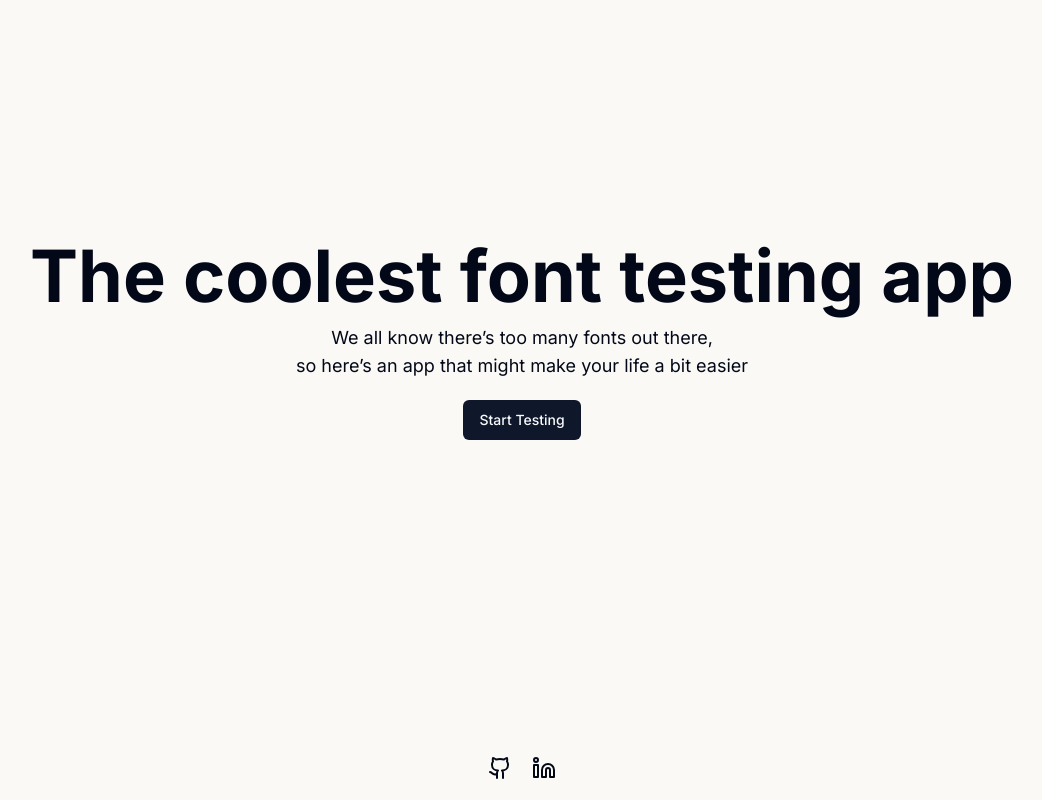
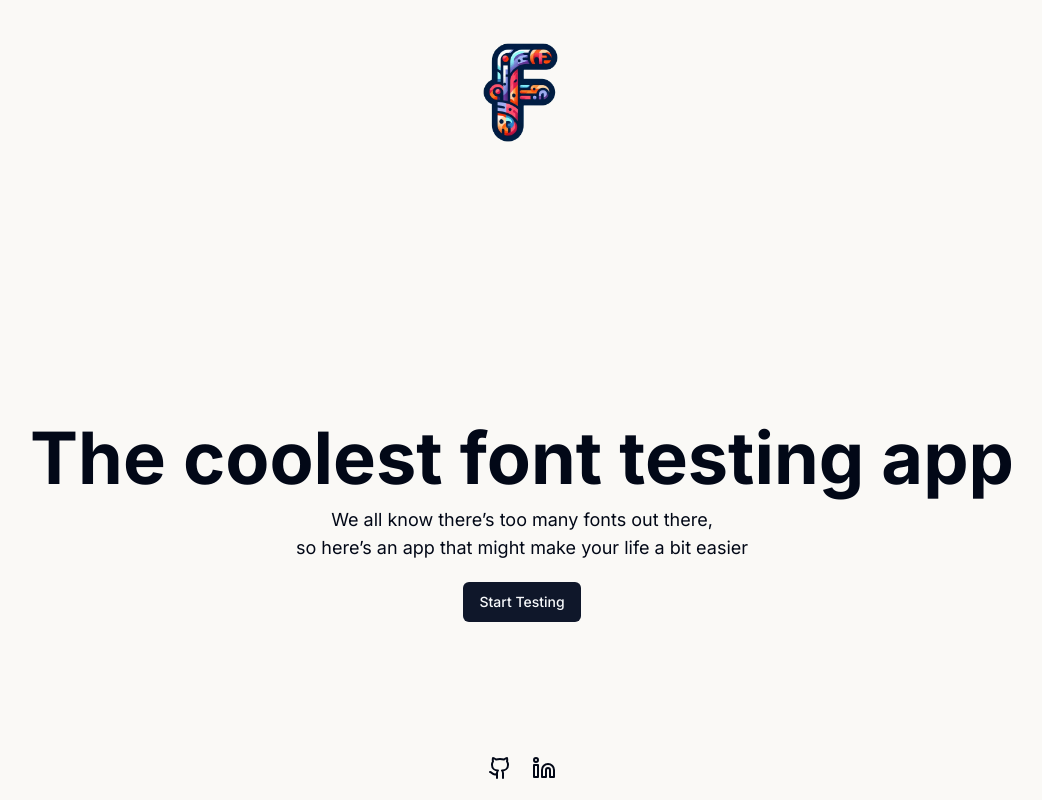
Before and after one commit to Rammah-N/font-tester, a Next.js app: page / in a window 1280 px wide. Shown: the top 800 px of the page, without its empty margins (118-1160 px from the left). Built offline with nearby package versions, Linux system fonts and the light colour scheme.

Commit message:
add logo

```diff
--- a/app/layout.tsx
+++ b/app/layout.tsx
@@ -4,7 +4,8 @@ import "./globals.css";
 import { Github, Linkedin } from "lucide-react";
 import { cn } from "@/lib/utils";
 import Link from "next/link";
-
+import Image from "next/image";
+import logo from "@/public/logo.png";
 const inter = Inter({ subsets: ["latin"] });
 
 export const metadata: Metadata = {
@@ -19,13 +20,17 @@ export default function RootLayout({
 }) {
 	return (
 		<html lang="en">
-			<body
-				className={cn(
-					"min-h-screen flex flex-col justify-between",
-					inter.className
-				)}>
+			<body className={cn("min-h-screen flex flex-col ", inter.className)}>
+				<header className="flex justify-center py-4">
+					<Image
+						src={logo}
+						width={150}
+						height={150}
+						alt="A logo of letter F with different pattern designs embedded in the letter"
+					/>
+				</header>
 				{children}
-				<footer className="flex justify-center py-5 gap-5">
+				<footer className="flex justify-center py-5 gap-5 mt-auto">
 					<Link href="https://github.com/Rammah-N" target="_blank">
 						<Github />
 					</Link>
```
Also changed, not shown: public/logo.png (added).
